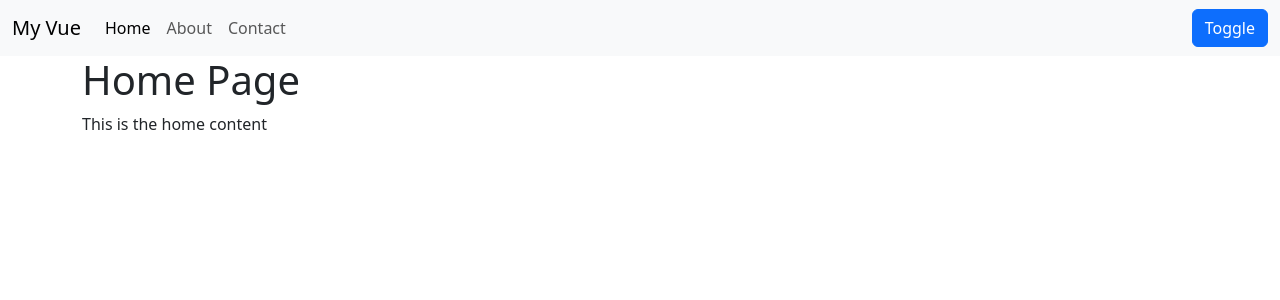
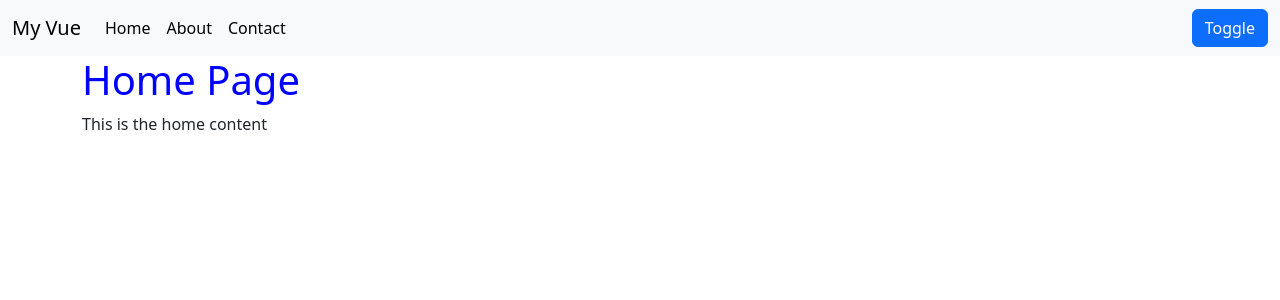
Before and after one commit to HarinashNL/vue-start, a Vue app: page / in a window 1280 px wide. Shown: the top 300 px of the page. Built offline with nearby package versions, Linux system fonts and the light colour scheme.

Commit message:
working version

```diff
--- a/package.json
+++ b/package.json
@@ -7,6 +7,7 @@
     "build": "vue-cli-service build"
   },
   "dependencies": {
+    "bootstrap": "^5.3.3",
     "core-js": "^3.8.3",
     "vue": "^3.2.13",
     "vue-router": "^4.0.3"
--- a/public/index.html
+++ b/public/index.html
@@ -4,12 +4,6 @@
     <meta charset="utf-8" />
     <meta http-equiv="X-UA-Compatible" content="IE=edge" />
     <meta name="viewport" content="width=device-width,initial-scale=1.0" />
-    <link
-      href="https://cdn.jsdelivr.net/npm/bootstrap@5.3.3/dist/css/bootstrap.min.css"
-      rel="stylesheet"
-      integrity="sha384-QWTKZyjpPEjISv5WaRU9OFeRpok6YctnYmDr5pNlyT2bRjXh0JMhjY6hW+ALEwIH"
-      crossorigin="anonymous"
-    />
     <link rel="icon" href="<%= BASE_URL %>favicon.ico" />
     <title>Testing</title>
   </head>
--- a/src/components/Navbar.vue
+++ b/src/components/Navbar.vue
@@ -6,15 +6,11 @@
       <a class="navbar-brand" href="#">My Vue</a>
       <ul class="navbar-nav me-auto mb-2 mb-lg-0">
         <li v-for="(page, index) in pages" class="nav-item" :key="index">
-          <a
-            class="nav-link"
-            :class="{ active: activePage == index }"
-            aria-current="page"
-            :href="page.link.url"
-            :title="`This link goes to the ${page.link.text}`"
+          <navbar-link
+            :page="page"
+            :isActive="activePage === index"
             @click.prevent="navLinkClick(index)"
-            >{{ page.link.text }}</a
-          >
+          ></navbar-link>
         </li>
       </ul>
       <form class="d-flex">
@@ -27,7 +23,12 @@
 </template>
 
 <script>
+import NavbarLink from "./NavbarLink.vue";
+
 export default {
+  components: {
+    NavbarLink,
+  },
   props: ["pages", "activePage", "navLinkClick"],
   data() {
     return {
--- /dev/null
+++ b/src/components/NavbarLink.vue
@@ -0,0 +1,29 @@
+<template>
+  <a
+    class="nav-link"
+    :class="{ active: activePage == index }"
+    aria-current="page"
+    :href="page.link.url"
+    :title="`This link goes to the ${page.link.text}`"
+    >{{ page.link.text }}</a
+  >
+</template>
+
+<script>
+export default {
+  props: ["page", "isActive"],
+  computed: {
+    activeClasses() {
+      return {
+        active: this.isActive,
+        emphasize: this.isActive,
+      };
+    },
+  },
+};
+</script>
+<style scoped>
+.emphasize {
+  text-decoration: underline !important;
+}
+</style>
--- a/src/components/PageViewer.vue
+++ b/src/components/PageViewer.vue
@@ -1,6 +1,6 @@
 <template>
   <div class="container">
-    <h1>{{ page.pageTitle }}</h1>
+    <h1 class="emphasize">{{ page.pageTitle }}</h1>
     <p>{{ page.content }}</p>
   </div>
   <!-- <div v-else>
@@ -13,3 +13,8 @@ export default {
   props: ["page"],
 };
 </script>
+<style scoped>
+.emphasize {
+  color: blue;
+}
+</style>
--- a/src/main.js
+++ b/src/main.js
@@ -1,4 +1,5 @@
 import { createApp } from 'vue';
 import App from './App.vue';
+import '../node_modules/bootstrap/dist/css/bootstrap.css';
 
 createApp(App).mount('#app');
--- a/vue.config.js
+++ b/vue.config.js
@@ -7,6 +7,7 @@ const { defineConfig } = require('@vue/cli-service')
 const webpack = require('webpack');
 
 module.exports = defineConfig({
+  transpileDependencies: true,
   configureWebpack: {
     plugins: [
       new webpack.DefinePlugin({
```
Also changed, not shown: 1 other file (tests, documents, lock files or other folders).
